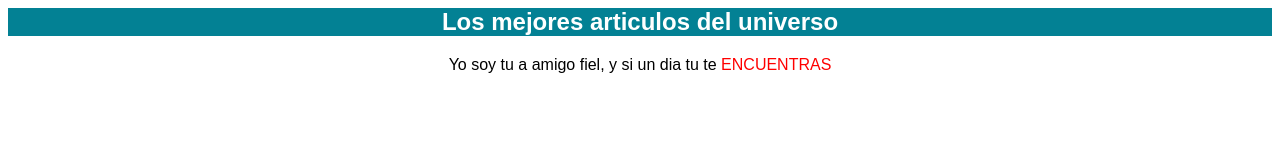
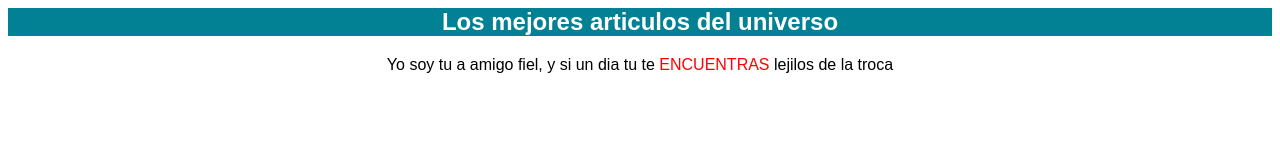
Before and after one commit to Fosuna-code/FRIST-PROJECT-GITHUB, a plain HTML site: page index.html in a window 1280 px wide. Drawn offline with Linux system fonts and the light colour scheme.

```diff
--- a/index.html
+++ b/index.html
@@ -12,6 +12,7 @@
         <div id = "blog-post_continer">
         <p>
             Yo soy tu a amigo fiel, y si un dia tu te <span class = "remarcaciones"> ENCUENTRAS </span>
+            lejilos de la troca
         </p>
         </div>
     </body>
```
